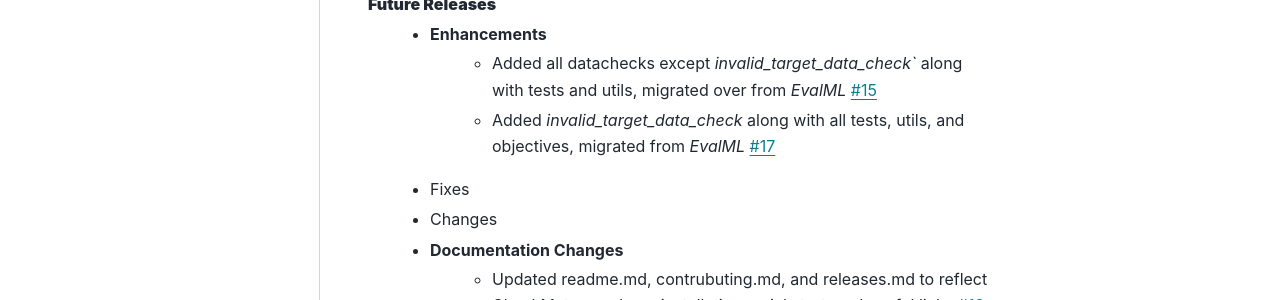
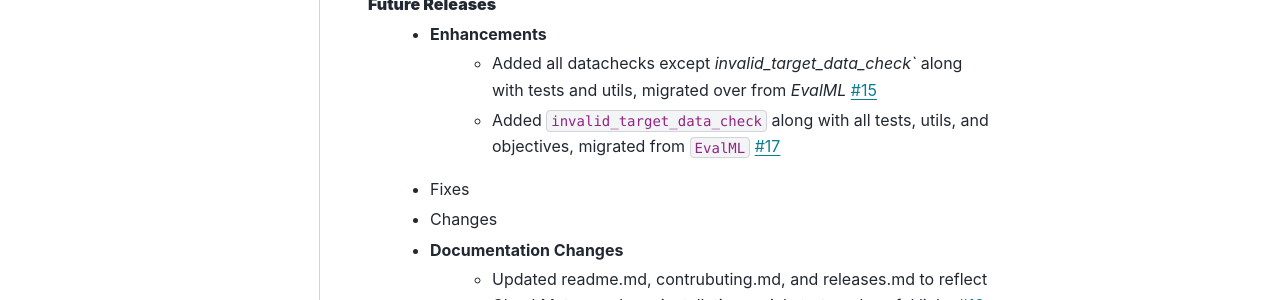
Before and after one commit to alteryx/CheckMates, a Sphinx documentation site: the page built from docs/source/release_notes.rst, in a window 1280 px wide. Shown: the part 218-518 px from the top of the page. Built offline with Sphinx 7.4.7 and the PyData theme 0.15.4, drawn with Linux system fonts in a browser that asks for light colours; pages that are not in the unit, such as notebooks, are missing from menus; comment, search, counter and statistics services are not loaded.

```diff
--- a/docs/source/release_notes.rst
+++ b/docs/source/release_notes.rst
@@ -3,7 +3,7 @@ Release Notes
 **Future Releases**
     * Enhancements
         * Added all datachecks except `invalid_target_data_check`` along with tests and utils, migrated over from `EvalML` :pr:`15`
-        * Added `invalid_target_data_check` along with all tests, utils, and objectives, migrated from `EvalML` :pr:`17`
+        * Added ``invalid_target_data_check`` along with all tests, utils, and objectives, migrated from ``EvalML`` :pr:`17`
     * Fixes
     * Changes
     * Documentation Changes
```
